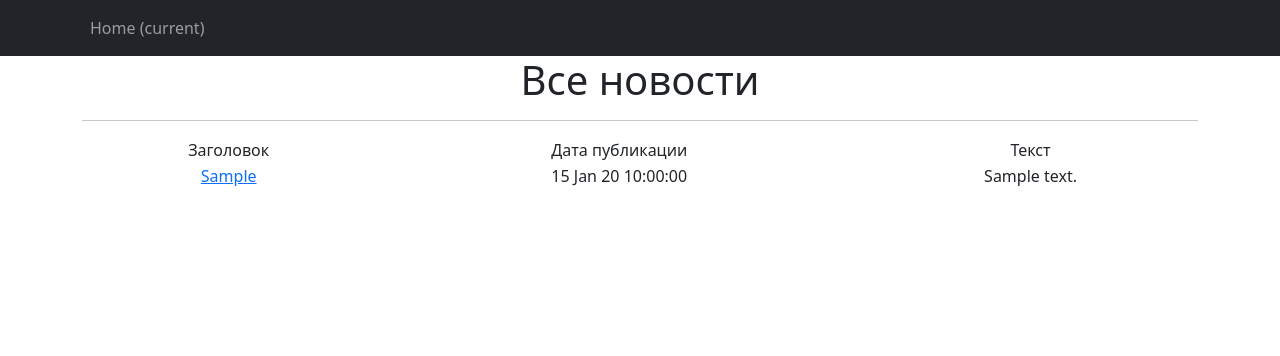
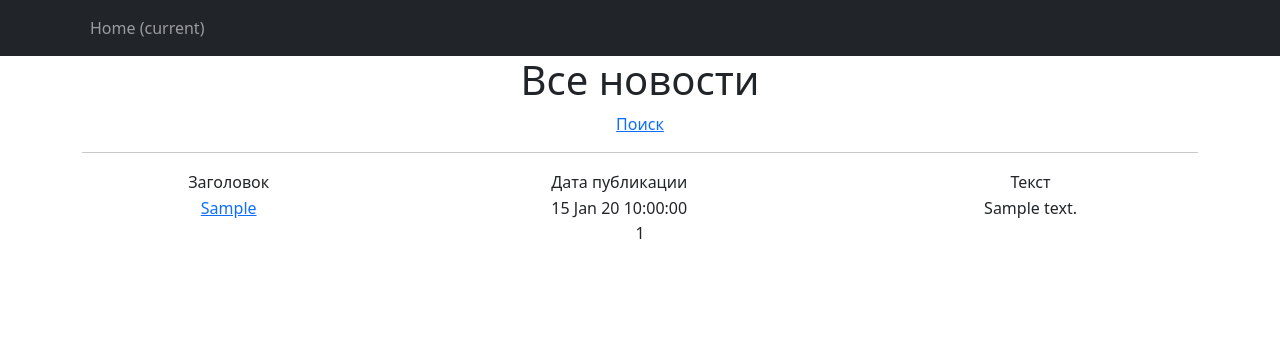
Before and after one commit to Arhi74/news_portal_Django, a Django app: page / in a window 1280 px wide. Shown: the top 356 px of the page. Run offline with Django 4.2, Linux system fonts and the light colour scheme; tables that the repository leaves empty hold one stand-in row (values such as "Sample post"); some libraries are stand-ins or nearby versions.

Commit message:
Добавлена пагинация

```diff
--- a/NewsPaper/NewsPaper/templates/news.html
+++ b/NewsPaper/NewsPaper/templates/news.html
@@ -7,6 +7,7 @@ News
 
 {% block content %}
    <h1>Все новости</h1>
+   <a href="{% url 'post_search'%}">Поиск</a>
    <hr>
    {% if news %}
        <table align="center" width= 100%>
@@ -27,6 +28,23 @@ News
        </table>
    {% else %}
        <h2>Новостей нет!</h2>
+   {% endif %}
 
+   {% if page_obj.has_previous %}
+       <a href="?page=1">1</a>
+       {% if page_obj.previous_page_number != 1 %}
+           ...
+           <a href="?page={{ page_obj.previous_page_number }}">{{ page_obj.previous_page_number }}</a>
+       {% endif %}
+   {% endif %}
+
+   {{ page_obj.number }}
+
+   {% if page_obj.has_next %}
+       <a href="?page={{ page_obj.next_page_number }}">{{ page_obj.next_page_number }}</a>
+       {% if paginator.num_pages != page_obj.next_page_number %}
+           ...
+           <a href="?page={{ page_obj.paginator.num_pages }}">{{ page_obj.paginator.num_pages }}</a>
+       {% endif %}
    {% endif %}
 {% endblock content %}
--- a/NewsPaper/news/views.py
+++ b/NewsPaper/news/views.py
@@ -7,6 +7,7 @@ class PostList(ListView):
     ordering = '-datetime'
     template_name = 'news.html'
     context_object_name = 'news'
+    paginate_by = 10
 
 
 class PostDetail(DetailView):
```
